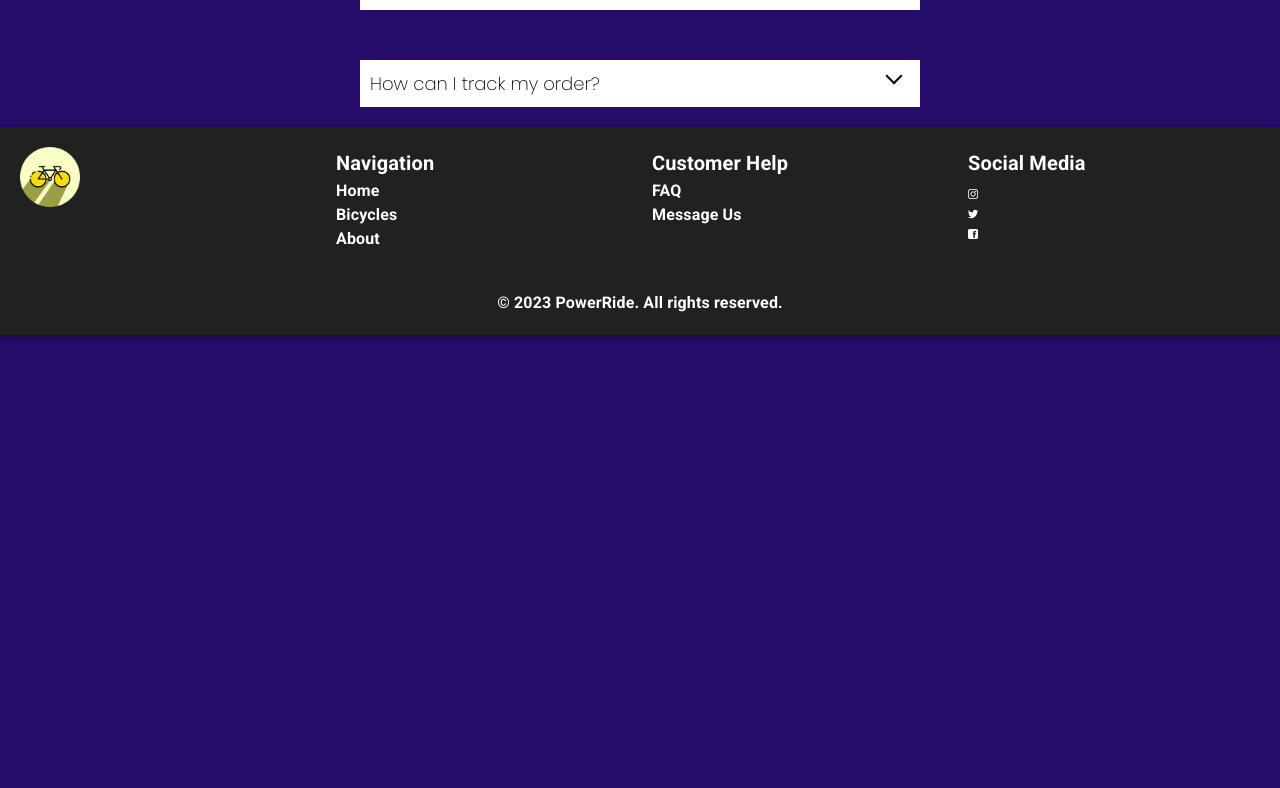
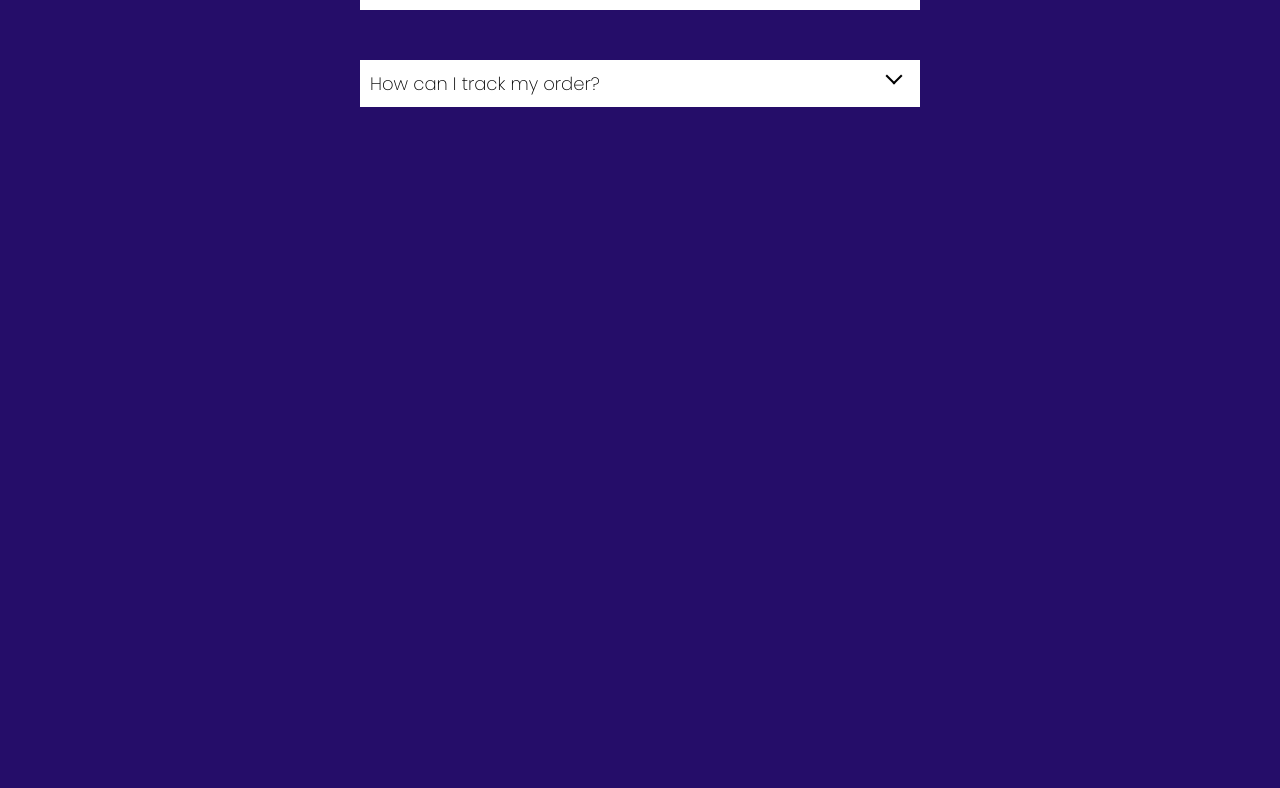
Before and after one commit to Zyelggg/PowerCycle, a React (Vite) app in the folder client/: page /faq in a window 1280 px wide. Shown: the part 412-1200 px from the top of the page. Before the commit the page ends 892 px from the top, so only its background shows below. Built offline with nearby package versions, Linux system fonts and the light colour scheme; no server answers.

Commit message:
streamlit

```diff
--- a/client/src/pages/FAQ.jsx
+++ b/client/src/pages/FAQ.jsx
@@ -59,7 +59,14 @@ const FAQ = () => {
         <FAQItem key={index} question={faq.question} answer={faq.answer} />
       ))}
     </div>
-
+    <iframe
+        src="http://localhost:8501"
+        width="100%"
+        height="800px"
+        style={{background:"#250D69"}}
+        frameBorder="0"
+        title="StreamlitApp"
+      />
     <AppBar position="static" className="Footer">
         <Container>
           <Toolbar disableGutters={true}>
--- a/client/src/pages/userdetails.jsx
+++ b/client/src/pages/userdetails.jsx
@@ -145,7 +145,7 @@ function userDetails() {
   return (
     <div className={dashboard.purpleContainer}>
       <div className={dashboard.whiteContainer}>
-        <div className={dashboard.header} style={{ fontFamily: "Montserrat" }}>
+        <div className={dashboard.header} style={{ fontFamily: "Montserrat",color:"black" }}>
           User Details
         </div>
         <div className={dashboard.form}>
--- a/client/src/pages/verification.jsx
+++ b/client/src/pages/verification.jsx
@@ -8,6 +8,7 @@ import "react-phone-input-2/lib/style.css";
 import { auth } from "../firebase.config";
 import { RecaptchaVerifier , signInWithPhoneNumber } from "firebase/auth";
 import { toast, Toaster } from "react-hot-toast";
+
 import http from "../http";
 const Verification = () => {
   const [otp, setOtp] = useState("");
```
